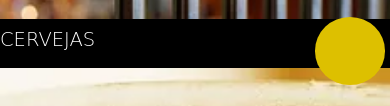
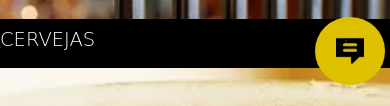
Before and after one commit to LucasCscBks/media_test, a plain HTML site: page index.html in a window 390 px wide. Shown: the part 738-844 px from the top of the page. Drawn offline with nearby package versions, Linux system fonts and the light colour scheme; a web font is replaced by a local one.

Commit message:
update again

```diff
--- a/assets/css/media.css
+++ b/assets/css/media.css
@@ -109,7 +109,7 @@
     .fixed {
         border-radius: 100%;
         font-size: 0;
-        background-image: url(./assets/images/chat_icon.png);
+        background-image: url(../images/chat_icon.png);
         background-repeat: no-repeat;
         background-size: 40%;
         background-position: 50%;
```
